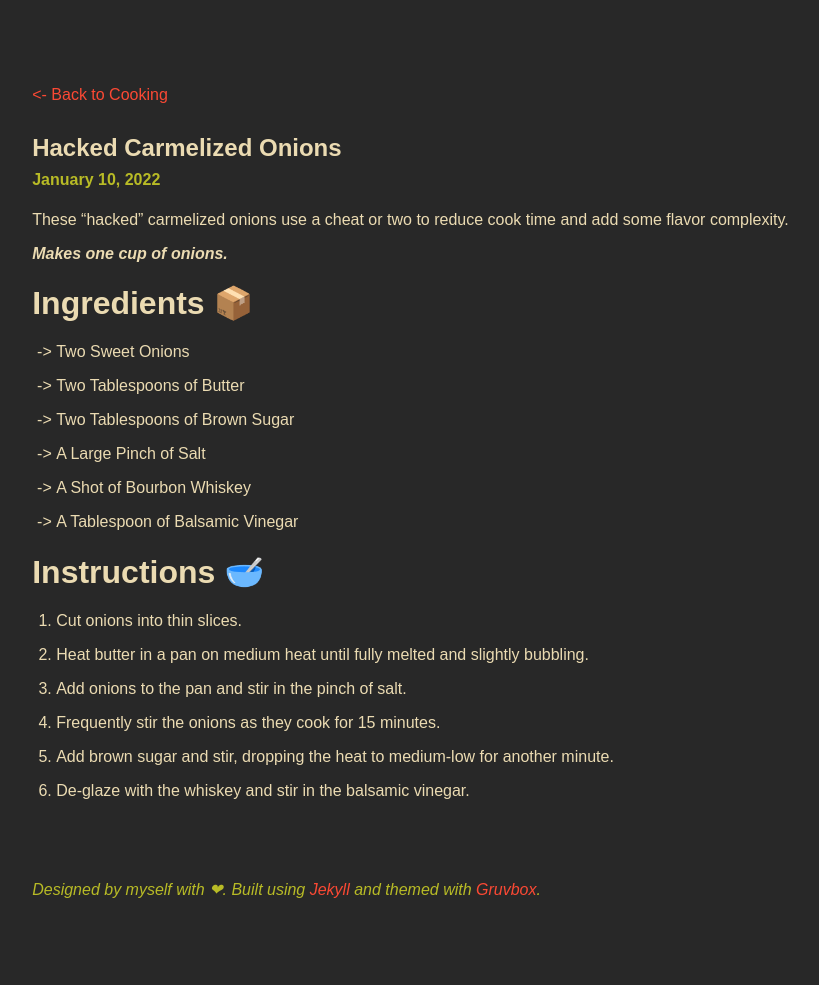
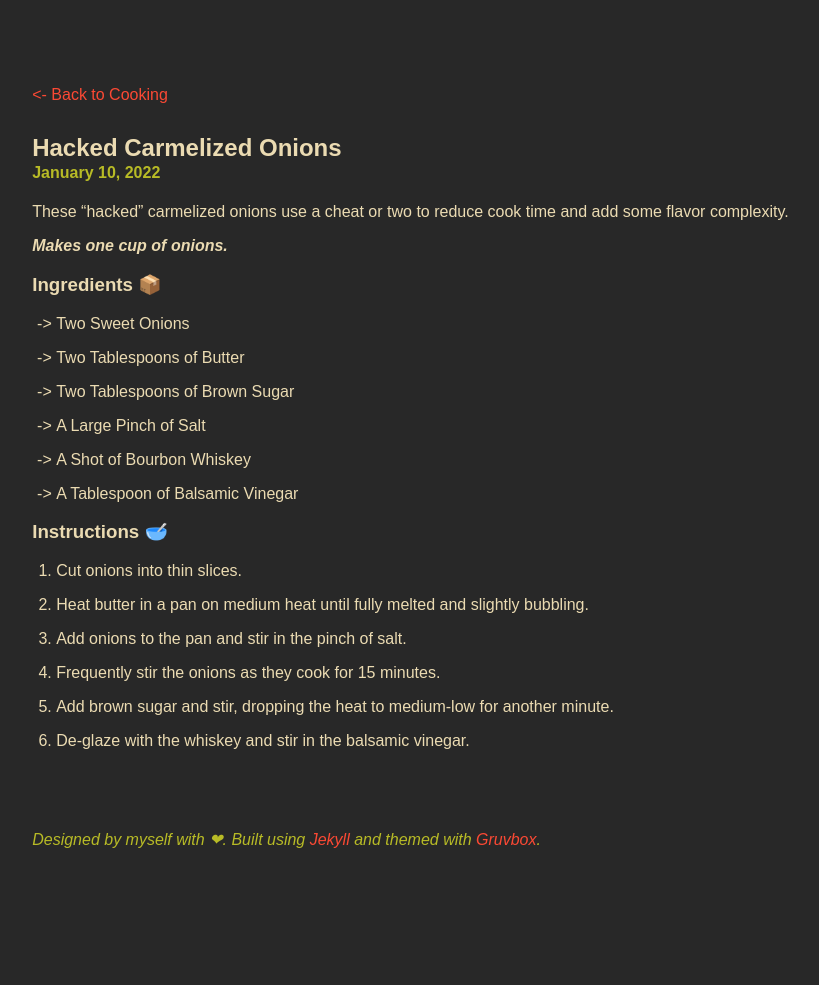
Before and after one commit to bobertoyin/bobertoyin.github.io, a Jekyll site: the page built from _posts/cooking/2022-01-10-carmelized-onions.md, in a window 1280 px wide. Shown: the whole page, without its empty margins (147-966 px from the left). Built offline with Jekyll 4.4.1, drawn with Linux system fonts in a browser that asks for light colours; some web fonts are replaced; after the commit the page ends 935 px from its top, so only the background shows below that.

Commit message:
small fixes to headers

```diff
--- a/_layouts/default.html
+++ b/_layouts/default.html
@@ -1,6 +1,6 @@
 ---
 layout: base
 ---
-<h1 style="font-size: 3em">Robert Yin</h1>
+<h1 style="font-size: 3em; margin: 0">Robert Yin</h1>
 {% include nav.html %}
 {{ content }}
--- a/_posts/cooking/2022-01-10-carmelized-onions.md
+++ b/_posts/cooking/2022-01-10-carmelized-onions.md
@@ -8,7 +8,7 @@
 
 ***Makes one cup of onions.***
 
-# Ingredients 📦
+### Ingredients 📦
 * Two Sweet Onions
 * Two Tablespoons of Butter
 * Two Tablespoons of Brown Sugar
@@ -16,7 +16,7 @@
 * A Shot of Bourbon Whiskey
 * A Tablespoon of Balsamic Vinegar
 
-# Instructions 🥣
+### Instructions 🥣
 1. Cut onions into thin slices.
 2. Heat butter in a pan on medium heat until fully melted and slightly bubbling.
 3. Add onions to the pan and stir in the pinch of salt.
--- a/_sass/main.scss
+++ b/_sass/main.scss
@@ -43,10 +43,11 @@
 }
 
 h2 {
-    margin: 1.25em auto -0.5em auto;
+    margin: 1.25em auto 0 auto;
 }
 
 h4 {
+    margin-top: 0.125em;
     color: $secondary_color;
 }
 
@@ -110,7 +111,6 @@
 */
 
 nav {
-    margin-top: -2em;
     margin-bottom: 3em;
     display: block;
 
```
Also changed, not shown: _posts/random/2022-01-20-keyboards.md (+2 -2 lines), 7 other files.
